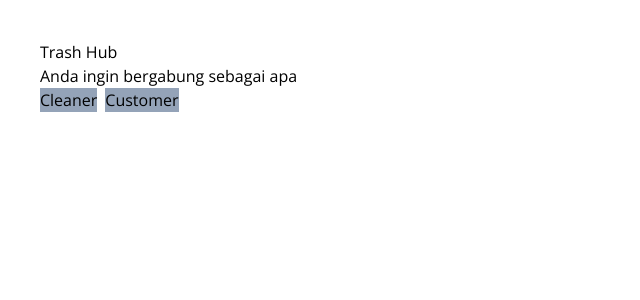
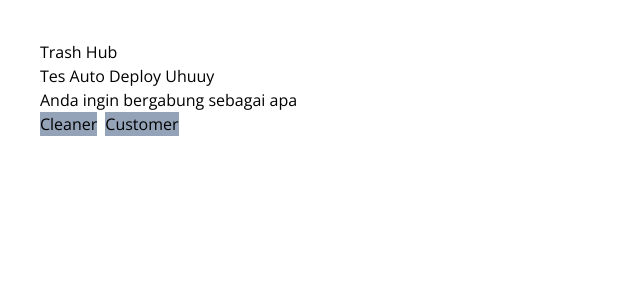
Before and after one commit to Belvatd/trash-hub-app, a Next.js app: page / in a window 1280 px wide. Shown: the top 300 px of the page, without its empty margins (0-640 px from the left). Built offline with nearby package versions, Linux system fonts and the light colour scheme; no server answers.

Commit message:
update workflow

```diff
--- a/src/app/page.tsx
+++ b/src/app/page.tsx
@@ -4,6 +4,7 @@ export default function Home() {
   return (
     <main className="p-10">
       Trash Hub
+      <div>Tes Auto Deploy Uhuuy</div>
       <div>Anda ingin bergabung sebagai apa</div>
       <div className="flex gap-2">
         <Link href="/registration/cleaner">
```
